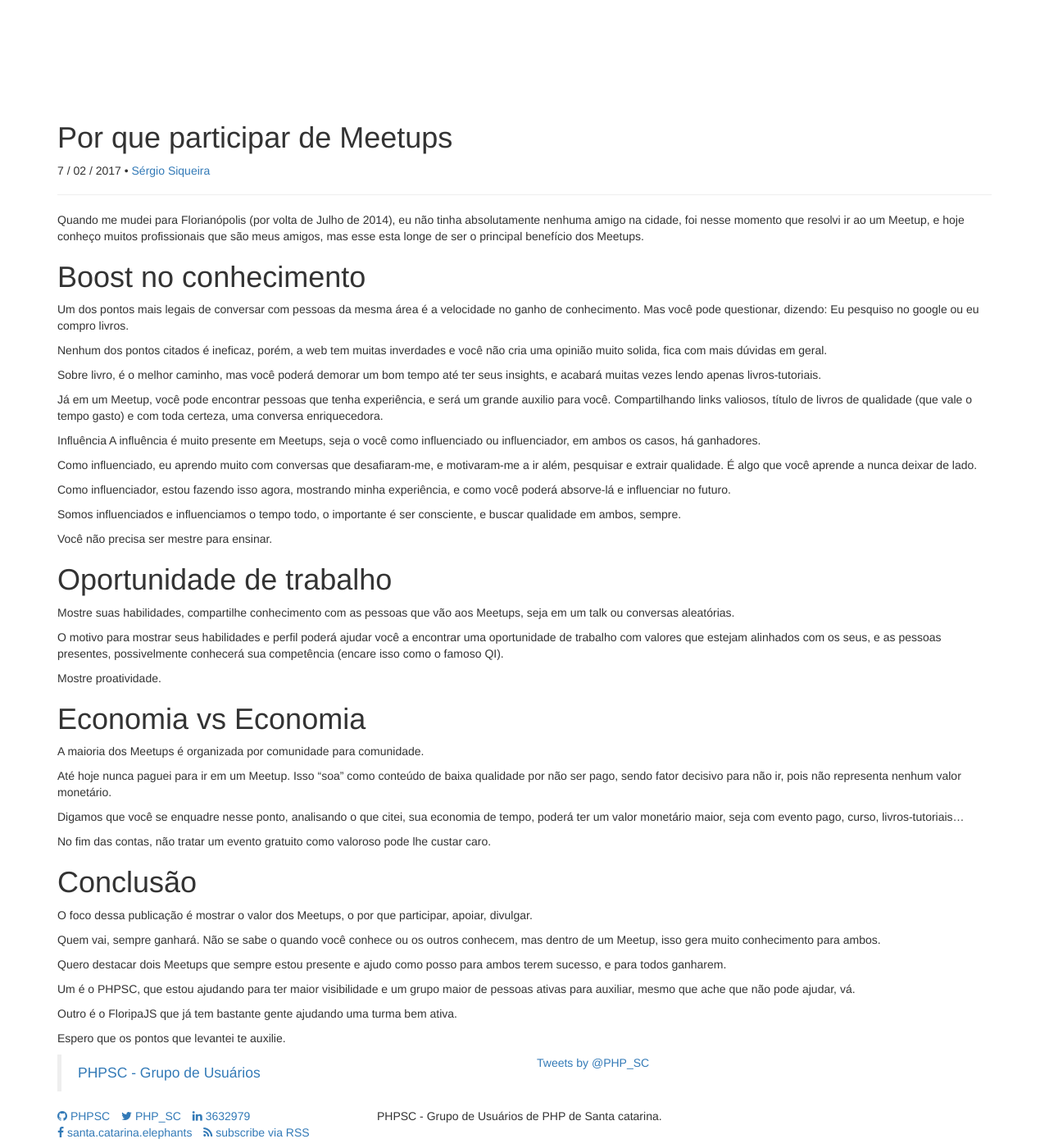
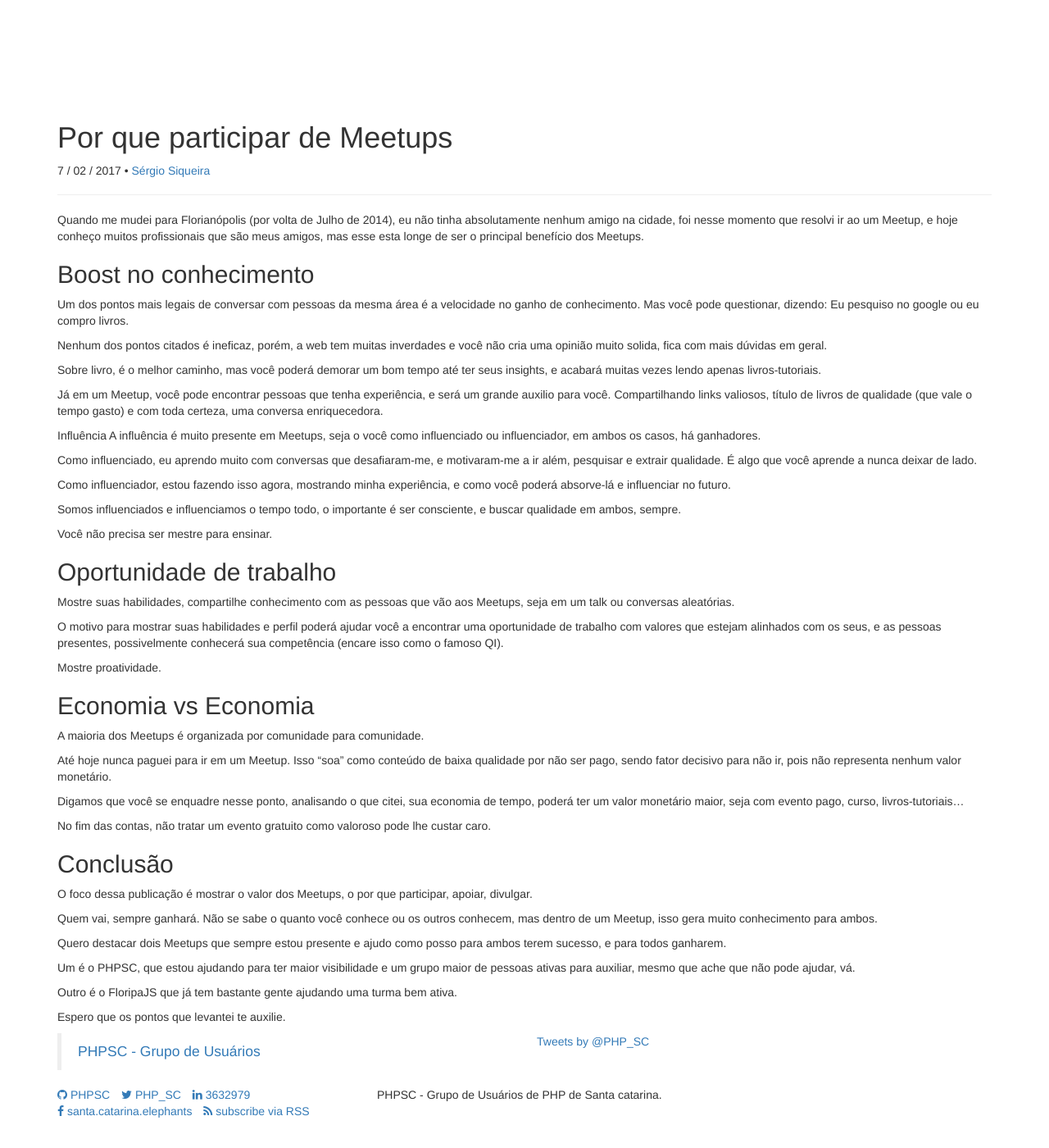
Before and after one commit to PHPSC/phpsc.github.io, a Jekyll site: the page built from _posts/2017-02-07-por-que-participar-de-meetups.md, in a window 1280 px wide and 1400 px high, scrolled down 940 px. Shown: the whole window at 82% size. Built offline with Jekyll 4.4.1, drawn with Linux system fonts in a browser that asks for light colours; nearby versions of some CDN libraries; Markdown is read by kramdown in place of the engine named in the settings; comment, search, counter and statistics services are not loaded; a style sheet for code colours, icons or effects is not loaded; after the commit the page ends 2315 px from its top, so only the background shows below that.

Commit message:
Fix type @mrprompt

```diff
--- a/_posts/2017-02-07-por-que-participar-de-meetups.md
+++ b/_posts/2017-02-07-por-que-participar-de-meetups.md
@@ -13,9 +13,9 @@ tags:
   - FloripaJS
 ---
 
-Quando me mudei para Florianópolis (por volta de Julho de 2014), eu não tinha absolutamente nenhuma amigo na cidade, foi nesse momento que resolvi ir ao um Meetup, e hoje conheço muitos profissionais que são meus amigos, mas esse esta longe de ser o principal benefício dos Meetups.
+Quando me mudei para Florianópolis (por volta de Julho de 2014), eu não tinha absolutamente nenhum amigo na cidade, foi nesse momento que resolvi ir ao um Meetup, e hoje conheço muitos profissionais que são meus amigos, mas esse esta longe de ser o principal benefício dos Meetups.
 
-#Boost no conhecimento
+## Boost no conhecimento
 Um dos pontos mais legais de conversar com pessoas da mesma área é a velocidade no ganho de conhecimento. Mas você pode questionar, dizendo: Eu pesquiso no google ou eu compro livros.
 
 Nenhum dos pontos citados é ineficaz, porém, a web tem muitas inverdades e você não cria uma opinião muito solida, fica com mais dúvidas em geral.
@@ -34,15 +34,15 @@ Somos influenciados e influenciamos o tempo todo, o importante é ser consciente
 
 Você não precisa ser mestre para ensinar.
 
-#Oportunidade de trabalho
+## Oportunidade de trabalho
 
 Mostre suas habilidades, compartilhe conhecimento com as pessoas que vão aos Meetups, seja em um talk ou conversas aleatórias.
 
-O motivo para mostrar seus habilidades e perfil poderá ajudar você a encontrar uma oportunidade de trabalho com valores que estejam alinhados com os seus, e as pessoas presentes, possivelmente conhecerá sua competência (encare isso como o famoso QI).
+O motivo para mostrar suas habilidades e perfil poderá ajudar você a encontrar uma oportunidade de trabalho com valores que estejam alinhados com os seus, e as pessoas presentes, possivelmente conhecerá sua competência (encare isso como o famoso QI).
 
 Mostre proatividade.
 
-# Economia vs Economia
+## Economia vs Economia
 A maioria dos Meetups é organizada por comunidade para comunidade.
 
 Até hoje nunca paguei para ir em um Meetup. Isso "soa" como conteúdo de baixa qualidade por não ser pago, sendo fator decisivo para não ir, pois não representa nenhum valor monetário.
@@ -52,10 +52,10 @@ Digamos que você se enquadre nesse ponto, analisando o que citei, sua economia
 No fim das contas, não tratar um evento gratuito como valoroso pode lhe custar caro.
 
 
-# Conclusão
+## Conclusão
 O foco dessa publicação é mostrar o valor dos Meetups, o por que participar, apoiar, divulgar.
 
-Quem vai, sempre ganhará. Não se sabe o quando você conhece ou os outros conhecem, mas dentro de um Meetup, isso gera muito conhecimento para ambos.
+Quem vai, sempre ganhará. Não se sabe o quanto você conhece ou os outros conhecem, mas dentro de um Meetup, isso gera muito conhecimento para ambos.
 
 Quero destacar dois Meetups que sempre estou presente e ajudo como posso para ambos terem sucesso, e para todos ganharem.
 
```
